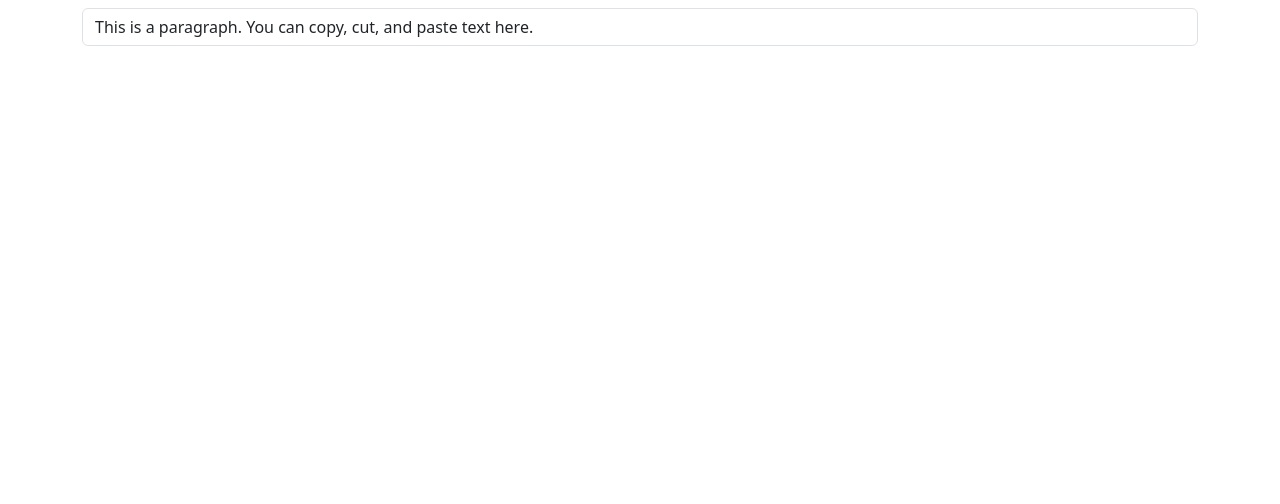
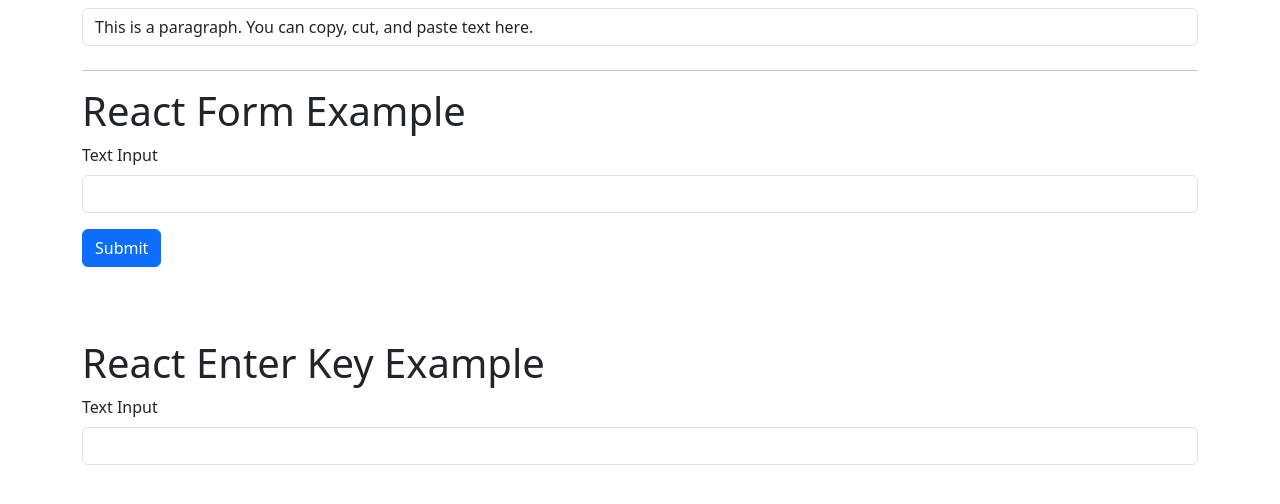
Before and after one commit to ani21das/react-depth, a React (Vite) app in the folder react-in-depth/: page / in a window 1280 px wide. Shown: the part 436-940 px from the top of the page. Before the commit the page ends 800 px from the top, so only its background shows below. Built offline with nearby package versions, Linux system fonts and the light colour scheme.

Commit message:
enterkey & preventDefault implemented

```diff
--- a/react-in-depth/src/App.jsx
+++ b/react-in-depth/src/App.jsx
@@ -1,6 +1,8 @@
 // src/App.js
 import React from 'react';
 import EventDemo from './components/EventDemo';
+import FormComponent from './components/FormComponent';
+import EnterKeyPress from './components/EnterKeyPress';
 
 function App() {
   return (
@@ -9,6 +11,8 @@ function App() {
         <h1>Event Handling Example</h1>
       </header>
       <EventDemo />
+      <FormComponent />
+      <EnterKeyPress/>
     </div>
   );
 }
--- /dev/null
+++ b/react-in-depth/src/components/EnterKeyPress.jsx
@@ -0,0 +1,29 @@
+import React from 'react';
+
+function EnterKeyPress() {
+  const handleKeyPress = (e) => {
+    if (e.key === 'Enter') {
+      alert('Enter key pressed');
+     }
+  };
+
+  return (
+    <div className="container mt-4">
+      <h1>React Enter Key Example</h1>
+      <div className="mb-3">
+        <label htmlFor="textInput" className="form-label">Text Input</label>
+        <input
+          type="text"
+          className="form-control"
+          id="textInput"
+          onKeyPress={handleKeyPress}
+              />
+              <br />
+              <br />
+
+      </div>
+    </div>
+  );
+}
+
+export default EnterKeyPress;
--- /dev/null
+++ b/react-in-depth/src/components/FormComponent.jsx
@@ -0,0 +1,26 @@
+import React from 'react';
+
+function FormComponent() {
+  const handleSubmit = (e) => {
+    e.preventDefault(); // Prevent the form from reloading
+    alert('Form submitted');
+  };
+
+  return (
+      <div className="container mt-4">
+          <hr />
+      <h1>React Form Example</h1>
+      <form onSubmit={handleSubmit}>
+        <div className="mb-3">
+          <label htmlFor="inputText" className="form-label">Text Input</label>
+          <input type="text" className="form-control" id="inputText" />
+        </div>
+        <button type="submit" className="btn btn-primary">Submit</button>
+          </form>
+          <br />
+          <br />
+    </div>
+  );
+}
+
+export default FormComponent;
```
